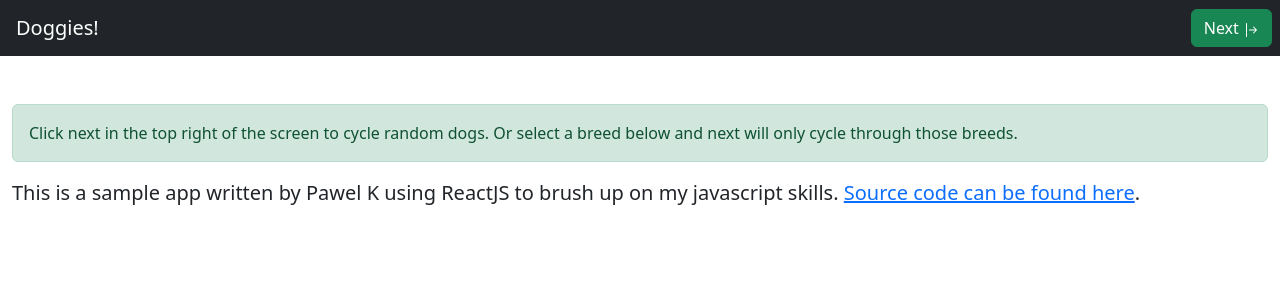
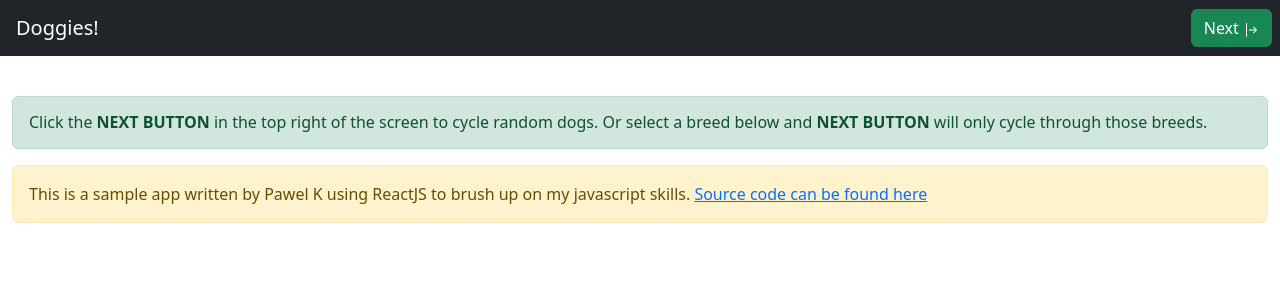
Before and after one commit to Pawel-IT/thinking_in_react, a React (Create React App) app: page / in a window 1280 px wide. Shown: the top 300 px of the page. Built offline with nearby package versions, Linux system fonts and the light colour scheme; no server answers.

Commit message:
Image stretches 100% now
Min image width is now 100%

```diff
--- a/src/App.js
+++ b/src/App.js
@@ -2,6 +2,7 @@ import axios from "axios";
 import React from "react";
 import "bootstrap/dist/css/bootstrap.css";
 import * as Icon from "react-bootstrap-icons";
+import "./Styles.css";
 
 export default class DogsList extends React.Component {
 	constructor(props) {
@@ -76,12 +77,13 @@ export default class DogsList extends React.Component {
 							breed={this.state.dogBreed}
 						/>
 					</div>
-					<div class="alert alert-success" role="alert">
-						Click next in the top right of the screen to cycle
-						random dogs. Or select a breed below and next will only
-						cycle through those breeds.
+					<div className="alert alert-success h6" role="alert">
+						Click the <strong>NEXT BUTTON</strong> in the top right
+						of the screen to cycle random dogs. Or select a breed
+						below and <strong>NEXT BUTTON</strong> will only cycle
+						through those breeds.
 					</div>
-					<p className="lead">
+					<div className="alert alert-warning" role="alert">
 						This is a sample app written by Pawel K using ReactJS to
 						brush up on my javascript skills.{" "}
 						<a
@@ -90,8 +92,8 @@ export default class DogsList extends React.Component {
 						>
 							Source code can be found here
 						</a>
-						.
-					</p>
+					</div>
+
 					<div className="btn-group-vertical btn-group-sm">
 						<BreedList
 							onButtonClick={this.handleBreedChange}
@@ -174,12 +176,12 @@ class BreedList extends React.Component {
 class ShowImage extends React.Component {
 	render() {
 		return (
-			<figure className="figure">
-				<img className="img-fluid mt-1" src={this.props.image} />
-				<figcaption className="figure-caption text-capitalize">
+			<div className="mh-100">
+				<img className="img-fluid mt-1 dog" src={this.props.image} />
+				<p className="text-capitalize">
 					<h2>{this.props.breed}</h2>
-				</figcaption>
-			</figure>
+				</p>
+			</div>
 		);
 	}
 }
--- /dev/null
+++ b/src/Styles.css
@@ -0,0 +1,6 @@
+img.dog {
+	width: 100%;
+	height: auto;
+	object-fit: cover;
+	max-height: 100vh;
+}
```
